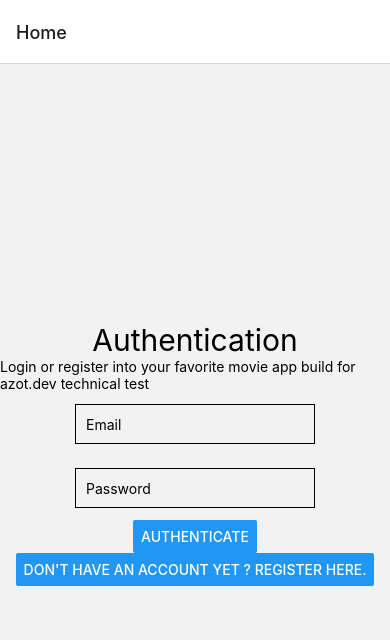
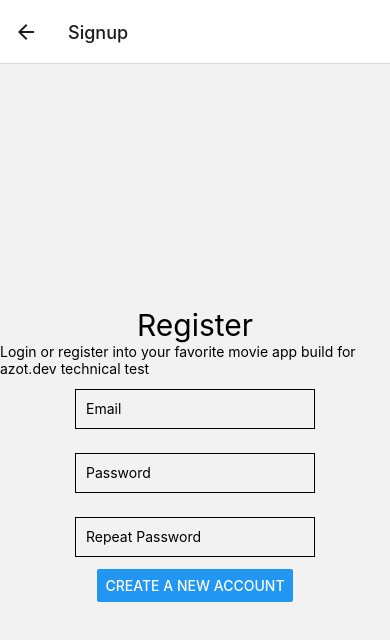
Before and after one commit to juliebeZiat/movie-app, a React Native app: screen /Signup in a window 390 px wide. Shown: the top 640 px of the page. Built offline with nearby package versions, Linux system fonts and the light colour scheme.

Commit message:
refactor and add loader

```diff
--- a/src/App.tsx
+++ b/src/App.tsx
@@ -1,10 +1,16 @@
-import React, { FC } from 'react';
+import React, { FC, useEffect } from 'react';
 import { Provider } from 'react-redux';
 import { store } from './state/store';
 import Navigation from './navigation/Navigation';
-import './services/authApi';
+import axios from 'axios';
+import { API_URL } from '@env';
 
 const App: FC = () =>  {
+
+  useEffect(() => {
+    axios.defaults.baseURL = API_URL;
+  }, []);
+
   return (
     <Provider store={store}>
       <Navigation />
--- a/src/components/Submit.tsx
+++ /dev/null
@@ -1,19 +0,0 @@
-import React, { FC } from 'react';
-import PropTypes from 'prop-types';
-import { Button } from 'react-native';
-
-const Submit: FC<{text: string; onPress(): void;}> = ({ text, onPress }) => {
-  return (
-    <Button
-      title={text}
-      onPress={onPress}
-    />
-  );
-}
-
-Submit.propTypes = {
-  text: PropTypes.string.isRequired,
-  onPress: PropTypes.func.isRequired,
-};
-
-export default Submit;
--- a/src/navigation/Navigation.tsx
+++ b/src/navigation/Navigation.tsx
@@ -1,33 +1,33 @@
 import React, { FC } from 'react';
 import { NavigationContainer } from '@react-navigation/native';
 import { createNativeStackNavigator } from '@react-navigation/native-stack';
+import Signin from '../screens/Signin';
 import Home from '../screens/Home';
-import Welcome from '../screens/Welcome';
-import Signin from '../screens/Signin';
+import Signup from '../screens/Signup';
 import { useSelector } from 'react-redux';
 import { RootState } from '../state/store';
 
 export type RootStackParamList = {
   Home: undefined;
-  Welcome: undefined;
   Signin: undefined;
+  Signup: undefined;
 }
 
 const Stack = createNativeStackNavigator<RootStackParamList>();
 
 const Navigation: FC = () => {
-  const isLogged = useSelector((state: RootState) => state.auth.logged);
+  const isLogged = useSelector((state: RootState) => state.auth.isLoggedIn);
   console.log(isLogged);
 
   return (
     <NavigationContainer>
       <Stack.Navigator>
       {isLogged ? (
-          <Stack.Screen name="Welcome" component={Welcome} />
+          <Stack.Screen name="Home" component={Home} />
       ) : (
           <>
-            <Stack.Screen name="Home" component={Home} />
             <Stack.Screen name="Signin" component={Signin} />
+            <Stack.Screen name="Signup" component={Signup} />
           </>
       )}
       </Stack.Navigator>
--- a/src/screens/Home.tsx
+++ b/src/screens/Home.tsx
@@ -1,76 +1,12 @@
-import React, { FC, useState } from 'react';
-import { useNavigation } from '@react-navigation/native';
-import { useDispatch } from 'react-redux';
+import React, { FC } from 'react';
+import { View, Text } from 'react-native';
 
-import {
-  View,
-  Text,
-  Button,
-  SafeAreaView,
-} from 'react-native';
-
-import Input from '../components/Input';
-import Submit from '../components/Submit';
-
-import { Nav } from '../type/Nav';
-
-import useValidateEmail from '../hooks/useValidateEmail';
-import useValidatePassword from '../hooks/useValidatePassword';
-
-import { loginSubmit } from '../state/slices/authSlice';
-import axios from 'axios';
-
-const Home: FC = () => {
-  const { navigate } = useNavigation<Nav>();
-  const dispatch = useDispatch();
-
-  const [userEmail, setUserEmail] = useState<string>('');
-  const [userPassword, setUserPassword] = useState<string>('');
-
-  const [submitted, setSubmitted] = useState<boolean>(false);
-
-  const errorEmail = useValidateEmail(userEmail);
-  const errorPassword = useValidatePassword(userPassword);
-
-  const handleLogin = () => {
-    const loginPost = async () => {
-      try {
-        const response = await axios.post('/auth', {email: userEmail, password: userPassword});
-        dispatch(loginSubmit());
-
-      } catch (error) {
-        setSubmitted(true);
-      }
-    };
-    return loginPost();
-  };
-
+const Welcome: FC = () => {
   return (
     <View style={{ flex: 1, alignItems: 'center', justifyContent: 'center' }}>
-      <Text style={{ fontSize: 30 }}>Authentication</Text>
-      <Text>Login or register into your favorite movie app build for azot.dev technical test</Text>
-      <SafeAreaView>
-        <Input
-          placeholder="Email"
-          value={userEmail}
-          onChangeText={setUserEmail}
-          errorMessage={submitted ? errorEmail : undefined}
-        />
-        <Input
-          placeholder="Password"
-          value={userPassword}
-          onChangeText={setUserPassword}
-          secureTextEntry
-          errorMessage={submitted ? errorPassword : undefined}
-        />
-      </SafeAreaView>
-      <Submit text="Authenticate" onPress={handleLogin} />
-      <Button
-        title="Don't have an account yet ? Register here."
-        onPress={() => navigate('Signin')}
-      />
+      <Text>Welcome</Text>
     </View>
   );
 }
 
-export default Home;
+export default Welcome;
--- a/src/screens/Signin.tsx
+++ b/src/screens/Signin.tsx
@@ -1,41 +1,54 @@
 import React, { FC, useState } from 'react';
+import { useNavigation } from '@react-navigation/native';
+import { useDispatch } from 'react-redux';
+
 import {
   View,
   Text,
+  Button,
   SafeAreaView,
+  ActivityIndicator,
 } from 'react-native';
 
 import Input from '../components/Input';
-import Submit from '../components/Submit';
+
+import { Nav } from '../type/Nav';
 
 import useValidateEmail from '../hooks/useValidateEmail';
 import useValidatePassword from '../hooks/useValidatePassword';
 
-const Signin: FC = () => {
+import { loginSubmit } from '../state/reducer/auth.reducer';
+import loginPost from '../services/authService';
 
-  const [userEmail, setUserEmail] = useState('');
-  const [userPassword, setUserPassword] = useState('');
-  const [userPasswordRepeat, setUserPasswordRepeat] = useState('');
-  const [errorPasswordRepeat, setErrorPasswordRepeat] = useState('');
+const Home: FC = () => {
+  const { navigate } = useNavigation<Nav>();
+  const dispatch = useDispatch();
+
+  const [userEmail, setUserEmail] = useState<string>('');
+  const [userPassword, setUserPassword] = useState<string>('');
 
   const [submitted, setSubmitted] = useState<boolean>(false);
+  const [isLoading, setIsLoading] = useState(false);
 
   const errorEmail = useValidateEmail(userEmail);
   const errorPassword = useValidatePassword(userPassword);
 
-  const signinSubmit = () => {
+  const handleSignin = async () => {
+    setIsLoading(true);
+    if (errorEmail && errorPassword) {
+      setIsLoading(false);
+    }
     setSubmitted(true);
-    if (userPassword !== userPasswordRepeat) {
-      setErrorPasswordRepeat('Passwords must be same');
+    const result = await loginPost({email: userEmail, password: userPassword});
+    if (result) {
+      dispatch(loginSubmit());
     }
-    if ((!errorEmail) && (!errorPassword) && (userPassword === userPasswordRepeat)) {
-      setErrorPasswordRepeat('');
-    }
+    setIsLoading(false);
   };
 
   return (
     <View style={{ flex: 1, alignItems: 'center', justifyContent: 'center' }}>
-      <Text style={{ fontSize: 30 }}>Register</Text>
+      <Text style={{ fontSize: 30 }}>Authentication</Text>
       <Text>Login or register into your favorite movie app build for azot.dev technical test</Text>
       <SafeAreaView>
         <Input
@@ -51,17 +64,18 @@ const Signin: FC = () => {
           secureTextEntry
           errorMessage={submitted ? errorPassword : undefined}
         />
-        <Input
-          placeholder="Repeat Password"
-          value={userPasswordRepeat}
-          onChangeText={setUserPasswordRepeat}
-          secureTextEntry
-          errorMessage={errorPasswordRepeat}
-        />
       </SafeAreaView>
-      <Submit text="Authenticate" onPress={signinSubmit} />
+      <Button
+        title='Authenticate'
+        onPress={handleSignin}
+      />
+      {isLoading && <ActivityIndicator />}
+      <Button
+        title="Don't have an account yet ? Register here."
+        onPress={() => navigate('Signup')}
+      />
     </View>
   );
 }
 
-export default Signin;
+export default Home;
--- /dev/null
+++ b/src/screens/Signup.tsx
@@ -0,0 +1,72 @@
+import React, { FC, useState } from 'react';
+import {
+  View,
+  Text,
+  SafeAreaView,
+  Button,
+} from 'react-native';
+
+import Input from '../components/Input';
+
+import useValidateEmail from '../hooks/useValidateEmail';
+import useValidatePassword from '../hooks/useValidatePassword';
+
+const Signin: FC = () => {
+
+  const [userEmail, setUserEmail] = useState('');
+  const [userPassword, setUserPassword] = useState('');
+  const [userPasswordRepeat, setUserPasswordRepeat] = useState('');
+  const [errorPasswordRepeat, setErrorPasswordRepeat] = useState('');
+
+  const [submitted, setSubmitted] = useState<boolean>(false);
+
+  const errorEmail = useValidateEmail(userEmail);
+  const errorPassword = useValidatePassword(userPassword);
+
+  const handleSignup = () => {
+    setSubmitted(true);
+    if (userPassword !== userPasswordRepeat) {
+      setErrorPasswordRepeat('Passwords must be same');
+    }
+    if ((!errorEmail) && (!errorPassword) && (userPassword === userPasswordRepeat)) {
+      setErrorPasswordRepeat('');
+    }
+  };
+
+  return (
+    <View style={{ flex: 1, alignItems: 'center', justifyContent: 'center' }}>
+      <Text style={{ fontSize: 30 }}>Register</Text>
+      <Text>Login or register into your favorite movie app build for azot.dev technical test</Text>
+      <SafeAreaView>
+        <Input
+          placeholder="Email"
+          value={userEmail}
+          onChangeText={setUserEmail}
+          errorMessage={submitted ? errorEmail : undefined}
+        />
+        <Input
+          placeholder="Password"
+          value={userPassword}
+          onChangeText={setUserPassword}
+          secureTextEntry
+          errorMessage={submitted ? errorPassword : undefined}
+        />
+        <Input
+          placeholder="Repeat Password"
+          value={userPasswordRepeat}
+          onChangeText={setUserPasswordRepeat}
+          secureTextEntry
+          errorMessage={errorPasswordRepeat}
+        />
+      </SafeAreaView>
+      <Button
+        title='Create a new account'
+        onPress={handleSignup}
+      >
+        Go
+      </Button>
+    </View>
+  );
+}
+
+export default Signin;
--- a/src/screens/Welcome.tsx
+++ /dev/null
@@ -1,12 +0,0 @@
-import React, { FC } from 'react';
-import { View, Text } from 'react-native';
-
-const Welcome: FC = () => {
-  return (
-    <View style={{ flex: 1, alignItems: 'center', justifyContent: 'center' }}>
-      <Text>Welcome</Text>
-    </View>
-  );
-}
-
-export default Welcome;
--- a/src/services/authApi.js
+++ /dev/null
@@ -1,4 +0,0 @@
-import axios from 'axios';
-import { API_URL } from '@env';
-
-axios.defaults.baseURL = API_URL;
--- /dev/null
+++ b/src/services/authService.ts
@@ -0,0 +1,7 @@
+import axios from 'axios';
+
+const loginPost = async({email, password}: {email: string, password: string}) => {
+  return await axios.post('auth', {email, password});
+};
+
+export default loginPost;
--- a/src/state/slices/authSlice.js
+++ b/src/state/reducer/auth.reducer.ts
@@ -1,7 +1,7 @@
 import { createSlice } from '@reduxjs/toolkit';
 
 const initialState = {
-  logged: false,
+  isLoggedIn: false,
 };
 
 const authSlice = createSlice({
@@ -9,7 +9,7 @@ const authSlice = createSlice({
   initialState,
   reducers: {
     loginSubmit: (state) => {
-      state.logged = true;
+      state.isLoggedIn = true;
     },
   },
 });
--- a/src/state/store.ts
+++ b/src/state/store.ts
@@ -1,5 +1,5 @@
 import { configureStore } from '@reduxjs/toolkit';
-import authSlice from './slices/authSlice';
+import authSlice from './reducer/auth.reducer';
 
 export const store = configureStore({
   reducer: {
```
Also changed, not shown: src/services/authService.js (deleted).
